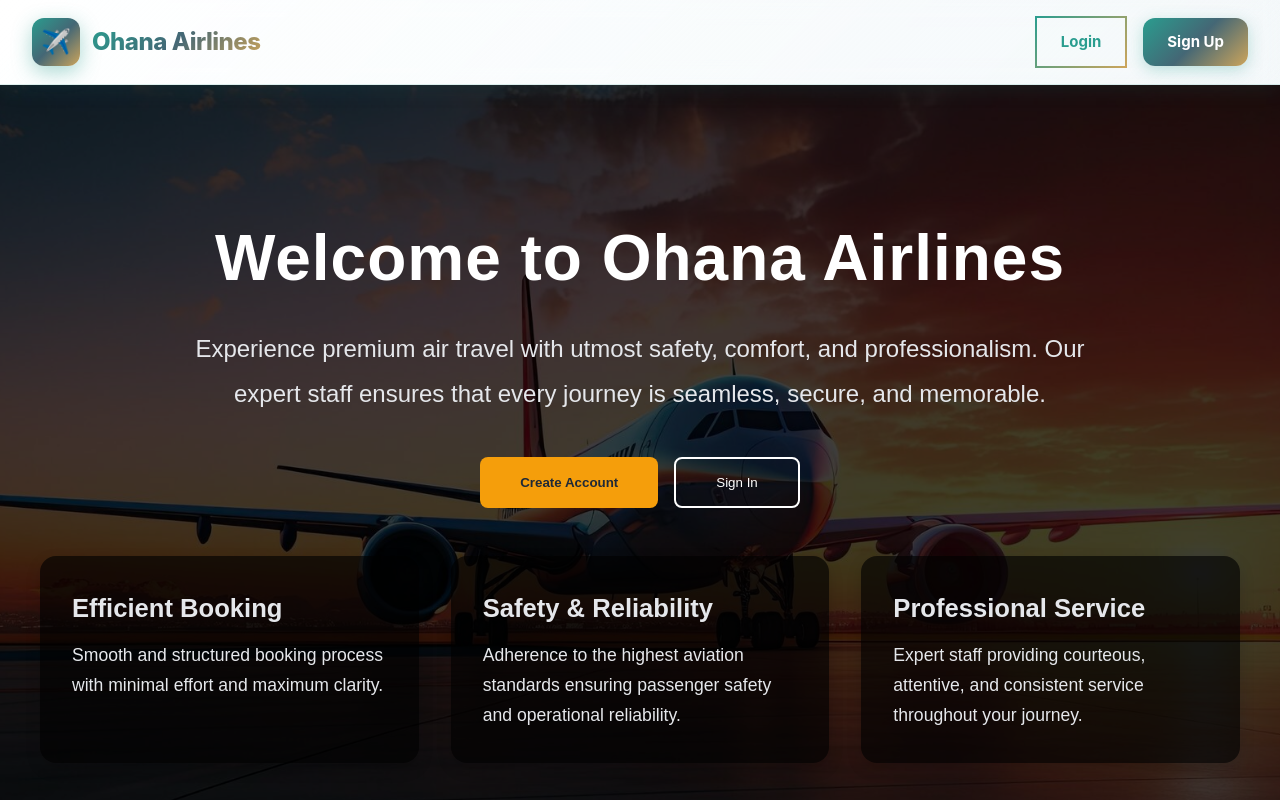
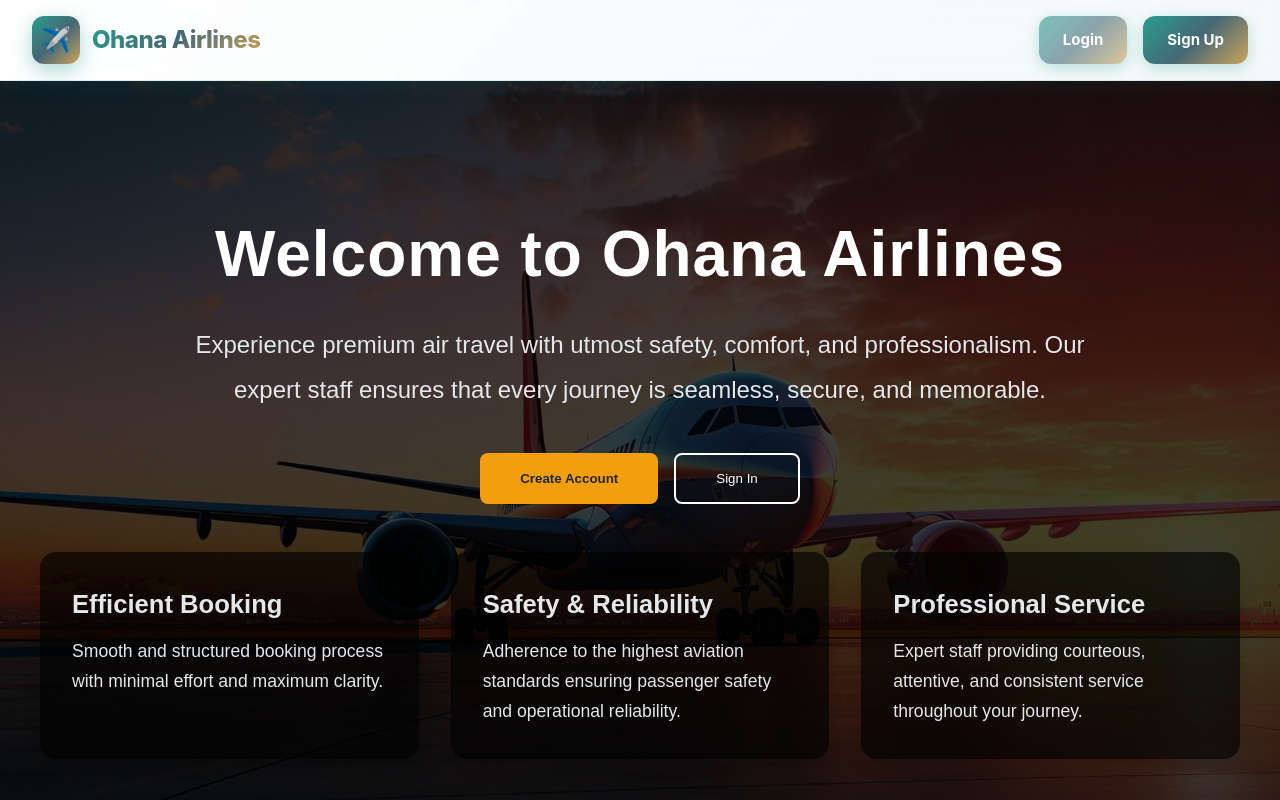
Before and after one commit to Mikayla-Buno/final-project-8-webdevt, a React (Vite) app: page / in a window 1280 px wide. Shown: the top 800 px of the page. Built offline with nearby package versions, Linux system fonts and the light colour scheme; the HTML template or start-up script is replaced by a standard one.

Commit message:
login button

```diff
--- a/src/components/common/Header.jsx
+++ b/src/components/common/Header.jsx
@@ -6,7 +6,6 @@ const Header = () => {
   const { user, isAuthenticated, logout } = useAuth();
   const location = useLocation();
   const navigate = useNavigate();
-  const [mobileMenuOpen, setMobileMenuOpen] = useState(false);
 
   const handleLogout = () => {
     logout();
@@ -14,6 +13,13 @@ const Header = () => {
   };
 
   const isActive = (path) => location.pathname === path;
+
+  // Gradient styles
+  const gradients = {
+    ohana: 'linear-gradient(135deg, #2A9D8F 0%, #446775 50%, #CDA55B 100%)',
+    light: 'linear-gradient(135deg, rgba(42, 157, 143, 0.6) 0%, rgba(68, 103, 117, 0.6) 50%, rgba(205, 165, 91, 0.6) 100%)'
+
+  };
 
   return (
     <header style={{
@@ -49,7 +55,7 @@ const Header = () => {
           <div style={{
             width: '48px',
             height: '48px',
-            background: 'linear-gradient(135deg, #2A9D8F 0%, #446775 50%, #CDA55B 100%)',
+            background: gradients.ohana,
             borderRadius: '12px',
             display: 'flex',
             alignItems: 'center',
@@ -64,7 +70,7 @@ const Header = () => {
           <span style={{
             fontSize: '1.5rem',
             fontWeight: 800,
-            background: 'linear-gradient(135deg, #2A9D8F 0%, #446775 50%, #CDA55B 100%)',
+            background: gradients.ohana,
             WebkitBackgroundClip: 'text',
             WebkitTextFillColor: 'transparent',
             backgroundClip: 'text',
@@ -130,7 +136,7 @@ const Header = () => {
                 boxShadow: '0 2px 8px rgba(42, 157, 143, 0.1)'
               }}>
                 <span style={{
-                  background: 'linear-gradient(135deg, #2A9D8F 0%, #CDA55B 100%)',
+                  background: gradients.ohana,
                   WebkitBackgroundClip: 'text',
                   WebkitTextFillColor: 'transparent',
                   backgroundClip: 'text'
@@ -151,16 +157,19 @@ const Header = () => {
                   </span>
                 )}
               </div>
-              <GradientButton onClick={handleLogout}>
+              <GradientButton gradient={gradients.ohana} onClick={handleLogout}>
                 Logout
               </GradientButton>
             </div>
           ) : (
             <>
-              <OutlineButton to="/login">
+              {/* Login = Light Ohana gradient */}
+              <GradientButton gradient={gradients.light} to="/login">
                 Login
-              </OutlineButton>
-              <GradientButton to="/register">
+              </GradientButton>
+
+              {/* Sign Up = Regular Ohana gradient */}
+              <GradientButton gradient={gradients.ohana} to="/register">
                 Sign Up
               </GradientButton>
             </>
@@ -193,7 +202,6 @@ const NavLink = ({ to, isActive, children }) => {
         padding: '0.625rem 1rem',
         borderRadius: '10px',
         transition: 'all 0.3s ease',
-        position: 'relative',
         background: isActive
           ? 'linear-gradient(135deg, rgba(42, 157, 143, 0.15) 0%, rgba(205, 165, 91, 0.15) 100%)'
           : isHovered
@@ -217,8 +225,8 @@ const NavLink = ({ to, isActive, children }) => {
   );
 };
 
-// Gradient Button Component
-const GradientButton = ({ onClick, to, children }) => {
+// Reusable Gradient Button Component
+const GradientButton = ({ onClick, to, children, gradient }) => {
   const [isHovered, setIsHovered] = useState(false);
   const Component = to ? Link : 'button';
 
@@ -238,7 +246,7 @@ const GradientButton = ({ onClick, to, children }) => {
         display: 'inline-flex',
         alignItems: 'center',
         justifyContent: 'center',
-        background: 'linear-gradient(135deg, #2A9D8F 0%, #446775 50%, #CDA55B 100%)',
+        background: gradient,
         color: 'white',
         boxShadow: isHovered
           ? '0 8px 24px rgba(42, 157, 143, 0.5)'
@@ -254,7 +262,7 @@ const GradientButton = ({ onClick, to, children }) => {
       <div style={{
         position: 'absolute',
         inset: 0,
-        background: 'linear-gradient(135deg, rgba(255, 255, 255, 0.2) 0%, transparent 100%)',
+        background: 'linear-gradient(135deg, rgba(255, 255, 255, 0.) 0%, transparent 100%)',
         opacity: isHovered ? 1 : 0,
         transition: 'opacity 0.3s ease'
       }} />
@@ -262,39 +270,4 @@ const GradientButton = ({ onClick, to, children }) => {
   );
 };
 
-// Outline Button Component
-const OutlineButton = ({ to, children }) => {
-  const [isHovered, setIsHovered] = useState(false);
-
-  return (
-    <Link
-      to={to}
-      style={{
-        padding: '0.75rem 1.5rem',
-        borderRadius: '12px',
-        fontWeight: 700,
-        fontSize: '0.9375rem',
-        transition: 'all 0.3s ease',
-        textDecoration: 'none',
-        display: 'inline-flex',
-        alignItems: 'center',
-        justifyContent: 'center',
-        background: isHovered
-          ? 'linear-gradient(135deg, rgba(42, 157, 143, 0.1) 0%, rgba(205, 165, 91, 0.1) 100%)'
-          : 'transparent',
-        border: '2px solid transparent',
-        borderImage: 'linear-gradient(135deg, #2A9D8F 0%, #CDA55B 100%)',
-        borderImageSlice: 1,
-        color: '#2A9D8F',
-        transform: isHovered ? 'translateY(-2px)' : 'translateY(0)',
-        boxShadow: isHovered ? '0 4px 12px rgba(42, 157, 143, 0.2)' : 'none'
-      }}
-      onMouseEnter={() => setIsHovered(true)}
-      onMouseLeave={() => setIsHovered(false)}
-    >
-      {children}
-    </Link>
-  );
-};
-
 export default Header;
```
